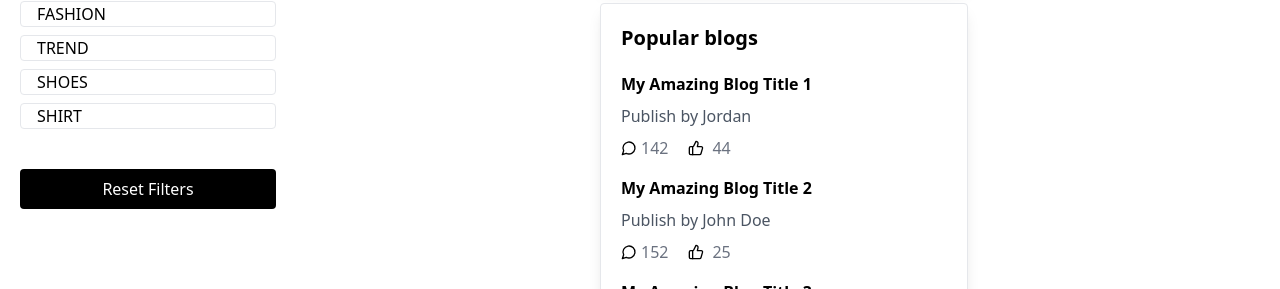
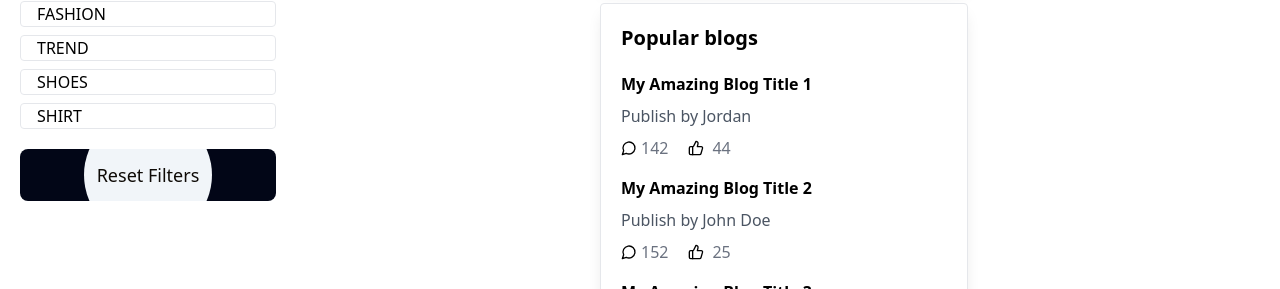
Before and after one commit to yannick2019/react-ecom, a React (Vite) app: page / in a window 1280 px wide. Shown: the part 395-684 px from the top of the page. Built offline with nearby package versions, Linux system fonts and the light colour scheme; no server answers.

Commit message:
feat: add spotligth button

```diff
--- a/package.json
+++ b/package.json
@@ -11,6 +11,7 @@
   },
   "dependencies": {
     "axios": "^1.7.3",
+    "framer-motion": "^11.3.21",
     "lucide-react": "^0.419.0",
     "react": "^18.3.1",
     "react-dom": "^18.3.1",
--- a/src/components/Sidebar.tsx
+++ b/src/components/Sidebar.tsx
@@ -1,5 +1,6 @@
 import { useEffect, useState } from "react";
 import { useFilter } from "./FilterContext";
+import SpotlightButton from "./custom/SpotlightButton";
 
 interface Product {
     category: string;
@@ -145,12 +146,16 @@ const Sidebar = () => {
                     </div>
                 </div>
 
-                <button
+                <SpotlightButton
+                    handleResetFilters={handleResetFilters}
+                    title="Reset Filters"
+                />
+                {/* <button
                     onClick={handleResetFilters}
                     className="w-full mb-[4rem] py-2 bg-black text-white rounded mt-5"
                 >
                     Reset Filters
-                </button>
+                </button> */}
             </section>
         </div>
     );
--- /dev/null
+++ b/src/components/custom/SpotlightButton.tsx
@@ -0,0 +1,66 @@
+import { motion } from "framer-motion";
+import { useEffect, useRef } from "react";
+
+interface SpotlightButtonProps {
+    handleResetFilters?: () => void;
+    title: string;
+}
+
+const SpotlightButton = ({
+    handleResetFilters,
+    title,
+}: SpotlightButtonProps) => {
+    const btnRef = useRef<HTMLButtonElement>(null);
+    const spanRef = useRef<HTMLSpanElement>(null);
+
+    useEffect(() => {
+        const buttonElement = btnRef.current;
+
+        const handleMouseMove = (e: MouseEvent) => {
+            const { width } = (
+                e.target as HTMLButtonElement
+            ).getBoundingClientRect();
+            const offset = e.offsetX;
+            const left = `${(offset / width) * 100}%`;
+
+            spanRef.current?.animate(
+                { left },
+                { duration: 250, fill: "forwards" }
+            );
+        };
+
+        const handleMouseLeave = () => {
+            spanRef.current?.animate(
+                { left: "50%" },
+                { duration: 100, fill: "forwards" }
+            );
+        };
+
+        btnRef.current?.addEventListener("mousemove", handleMouseMove);
+        btnRef.current?.addEventListener("mouseleave", handleMouseLeave);
+
+        return () => {
+            buttonElement?.removeEventListener("mousemove", handleMouseMove);
+            buttonElement?.removeEventListener("mouseleave", handleMouseLeave);
+        };
+    }, []);
+
+    return (
+        <motion.button
+            whileTap={{ scale: 0.985 }}
+            ref={btnRef}
+            onClick={handleResetFilters}
+            className="relative w-full max-w-xs overflow-hidden rounded-lg bg-slate-950 px-4 py-3 text-lg font-medium text-white"
+        >
+            <span className="pointer-events-none relative z-10 mix-blend-difference">
+                {title}
+            </span>
+            <span
+                ref={spanRef}
+                className="pointer-events-none absolute left-[50%] top-[50%] h-32 w-32 -translate-x-[50%] -translate-y-[50%] rounded-full bg-slate-100"
+            />
+        </motion.button>
+    );
+};
+
+export default SpotlightButton;
```
Also changed, not shown: 1 other file (tests, documents, lock files or other folders).
